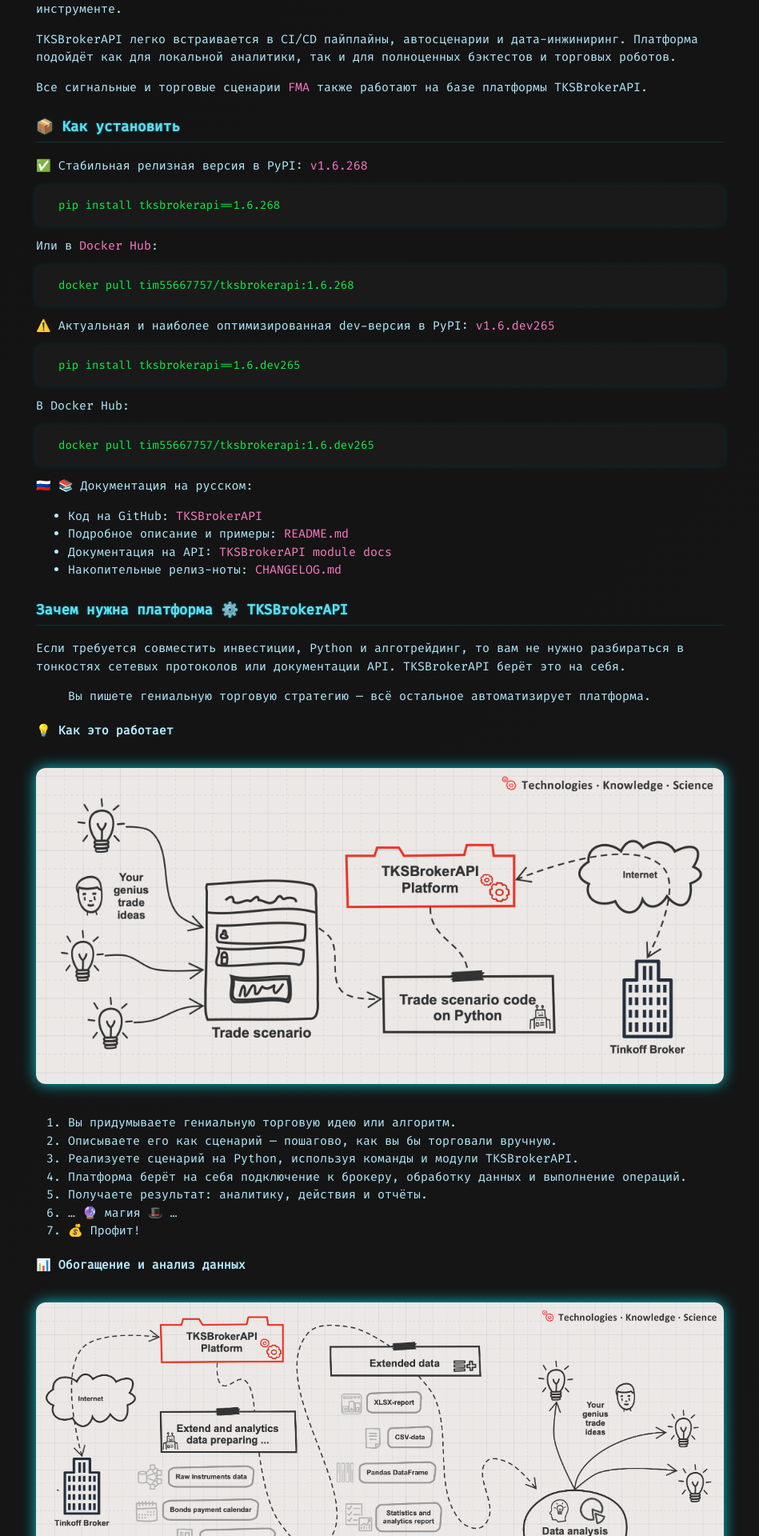
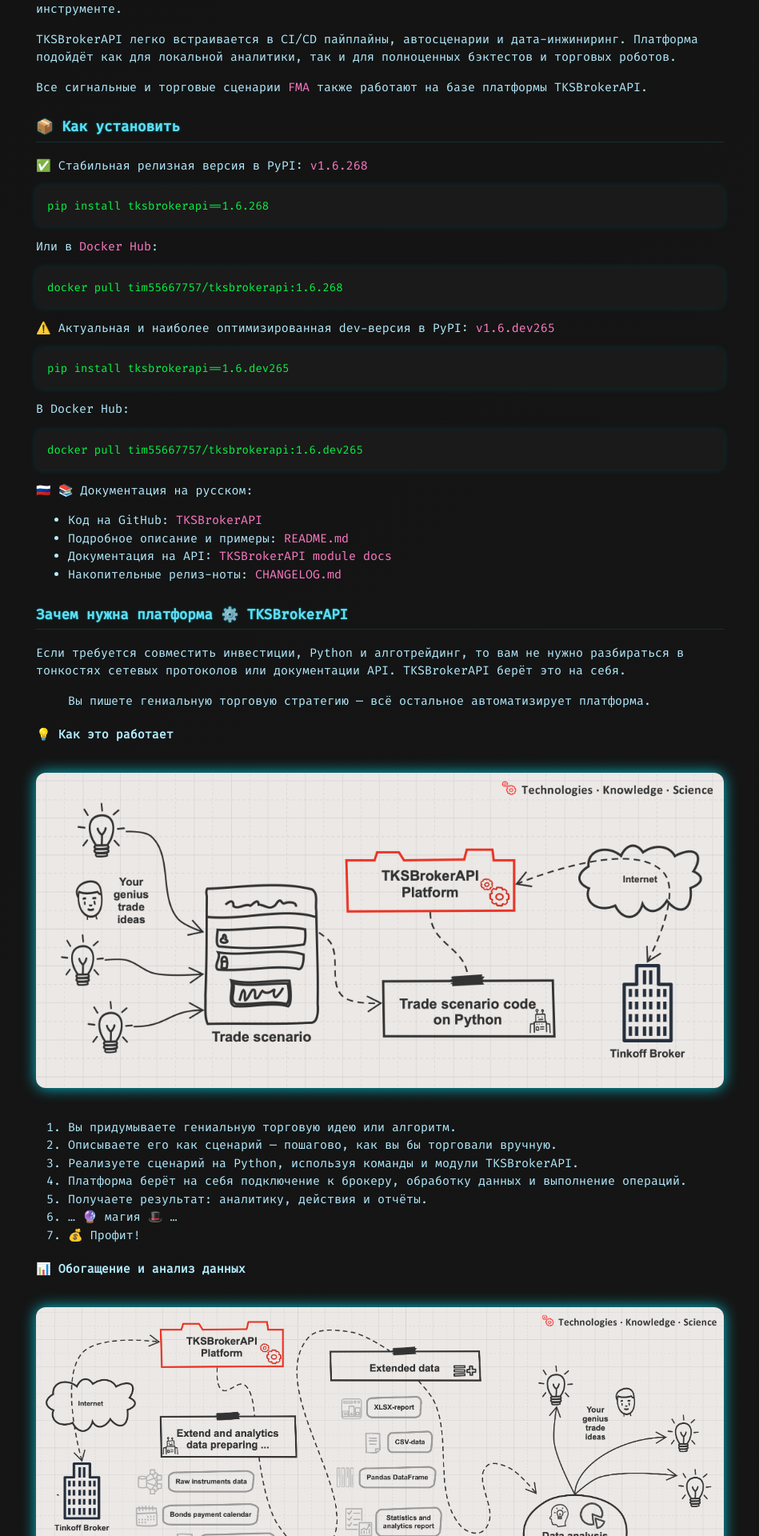
Before and after one commit to Fuzzy-Technologies/fuzzy-technologies.github.io, a Jekyll site: the page built from TKSBrokerAPI/index.md, in a window 1280 px wide. Shown: the part 764-2684 px from the top of the page at 80% size, without its empty margins (165-1114 px from the left). Built offline with Jekyll 4.4.1, drawn with Linux system fonts in a browser that asks for light colours; Markdown is read by kramdown in place of the engine named in the settings.

Commit message:
little typo

```diff
--- a/static/style.css
+++ b/static/style.css
@@ -55,21 +55,21 @@
   box-shadow: 0 0 10px #00eaff22;
   font-family: 'Fira Code', monospace;
   font-size: 14px;
-  line-height: 1.4;
+  line-height: 1.5;
   white-space: pre;
 }
 
 code {
   background: #1a1a1a !important;
   color: #05f645 !important;
-  padding: 1em;
+  padding: 0 !important;
   border-radius: 6px;
   overflow-x: auto;
   border: none;
   box-shadow: none !important;
   font-family: 'Fira Code', monospace;
   font-size: 14px;
-  line-height: 1.4;
+  line-height: 1.5;
   white-space: pre;
 }
 
```
Also changed, not shown: FMA/index.md (+1 -1 lines).
